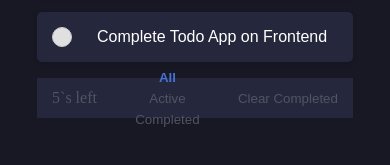
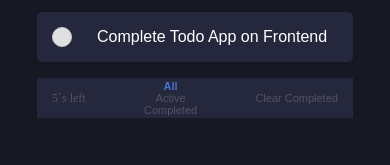
Before and after one commit to HaveFun339/Todo-app, a React (Vite) app: page / in a window 390 px wide. Shown: the part 639-804 px from the top of the page. Built offline with nearby package versions, Linux system fonts and the light colour scheme.

Commit message:
chaned font-size for mobile

```diff
--- a/src/App.css
+++ b/src/App.css
@@ -141,7 +141,7 @@ img {
 }
 
 .footer {
-  width: 530px;
+  width: 630px;
   height: 40px;
   background: #25273c;
   display: flex;
@@ -216,7 +216,16 @@ img {
 @media (max-width: 700px) {
   .items-left-mob{
     display: block;
+font-size: 12px
+  }
+  .clear-completed{
 
+      font-size: 11px;
+
+  }
+  .filter-button{
+    font-size: 11px;
+    margin: 0;
   }
   .items-left{
     display: none;
```
